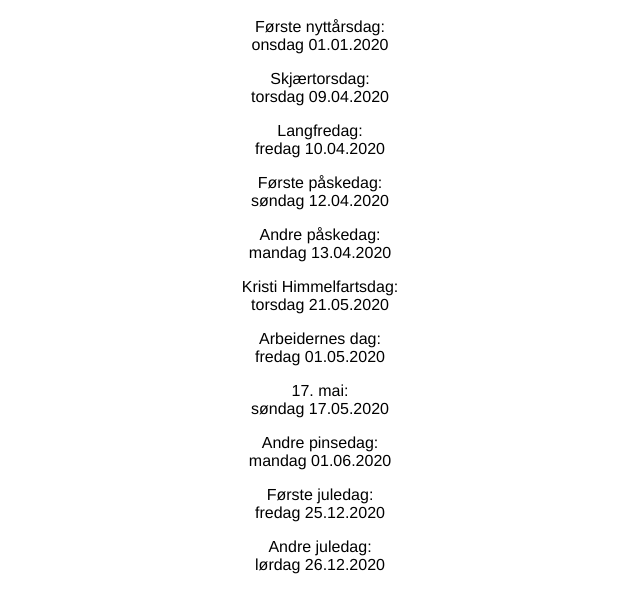
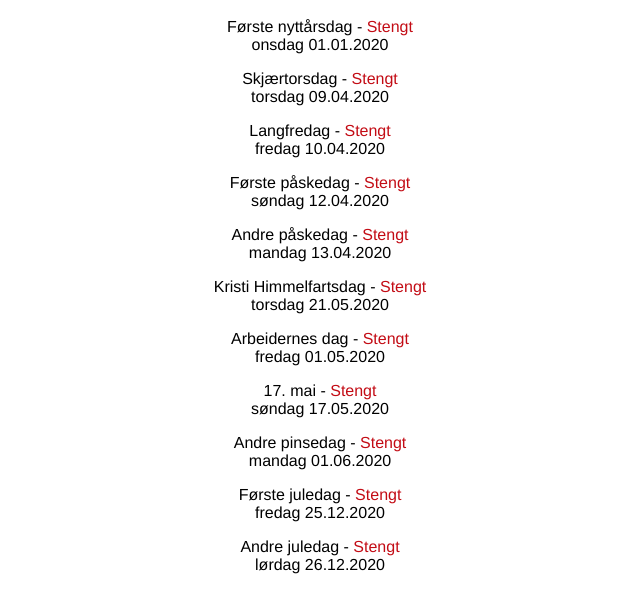
Before and after one commit to Igor-J86/Holidays-NO, a plain HTML site: page index.html in a window 1280 px wide. Shown: the part 90-702 px from the top of the page, without its empty margins (320-960 px from the left). Drawn offline with Linux system fonts and the light colour scheme.

Commit message:
Added span "closed"

```diff
--- a/holidays.js
+++ b/holidays.js
@@ -8,17 +8,17 @@ document.addEventListener('DOMContentLoaded', function() {
 		var dateLang = "no-NO"; //Date language
 
 		//Display holidays for NO
-		holidaysDiv.innerHTML += '<p>Første nyttårsdag:<br> '+firstDayFn()+'</p>';
-		holidaysDiv.innerHTML += '<p>Skjærtorsdag:<br> '+easterThursdayFn()+'</p>';
-		holidaysDiv.innerHTML += '<p>Langfredag:<br> '+easterFridayFn()+'</p>';
-		holidaysDiv.innerHTML += '<p>Første påskedag:<br> '+easterDateFn()+'</p>';
-		holidaysDiv.innerHTML += '<p>Andre påskedag:<br> '+easterSecondFn()+'</p>';
-		holidaysDiv.innerHTML += '<p>Kristi Himmelfartsdag:<br> '+kristiHimmelFn()+'</p>';
-		holidaysDiv.innerHTML += '<p>Arbeidernes dag:<br> '+workersDayFn()+'</p>';
-		holidaysDiv.innerHTML += '<p>17. mai:<br> '+nationalDayFn()+'</p>';
-		holidaysDiv.innerHTML += '<p>Andre pinsedag:<br> '+pinseFn()+'</p>';
-		holidaysDiv.innerHTML += '<p>Første juledag:<br> '+firstXmasDayFn()+'</p>';
-		holidaysDiv.innerHTML += '<p>Andre juledag:<br> '+secondXmasDayFn()+'</p>';
+		holidaysDiv.innerHTML += '<p>Første nyttårsdag - <span class="cewe-red">Stengt</span><br> '+firstDayFn()+'</p>';
+		holidaysDiv.innerHTML += '<p>Skjærtorsdag - <span class="cewe-red">Stengt</span><br> '+easterThursdayFn()+'</p>';
+		holidaysDiv.innerHTML += '<p>Langfredag - <span class="cewe-red">Stengt</span><br> '+easterFridayFn()+'</p>';
+		holidaysDiv.innerHTML += '<p>Første påskedag - <span class="cewe-red">Stengt</span><br> '+easterDateFn()+'</p>';
+		holidaysDiv.innerHTML += '<p>Andre påskedag - <span class="cewe-red">Stengt</span><br> '+easterSecondFn()+'</p>';
+		holidaysDiv.innerHTML += '<p>Kristi Himmelfartsdag - <span class="cewe-red">Stengt</span><br> '+kristiHimmelFn()+'</p>';
+		holidaysDiv.innerHTML += '<p>Arbeidernes dag - <span class="cewe-red">Stengt</span><br> '+workersDayFn()+'</p>';
+		holidaysDiv.innerHTML += '<p>17. mai - <span class="cewe-red">Stengt</span><br> '+nationalDayFn()+'</p>';
+		holidaysDiv.innerHTML += '<p>Andre pinsedag - <span class="cewe-red">Stengt</span><br> '+pinseFn()+'</p>';
+		holidaysDiv.innerHTML += '<p>Første juledag - <span class="cewe-red">Stengt</span><br> '+firstXmasDayFn()+'</p>';
+		holidaysDiv.innerHTML += '<p>Andre juledag - <span class="cewe-red">Stengt</span><br> '+secondXmasDayFn()+'</p>';
 
 		//Set holiday functions for NO
 		function easterThursdayFn() {
--- a/index.html
+++ b/index.html
@@ -27,6 +27,9 @@
 			max-width:400px;
 			width:100%;
 		}
+		.cewe-red {
+			color:#c30c15;
+		}
 	</style>
 </body>
 </html>
```
